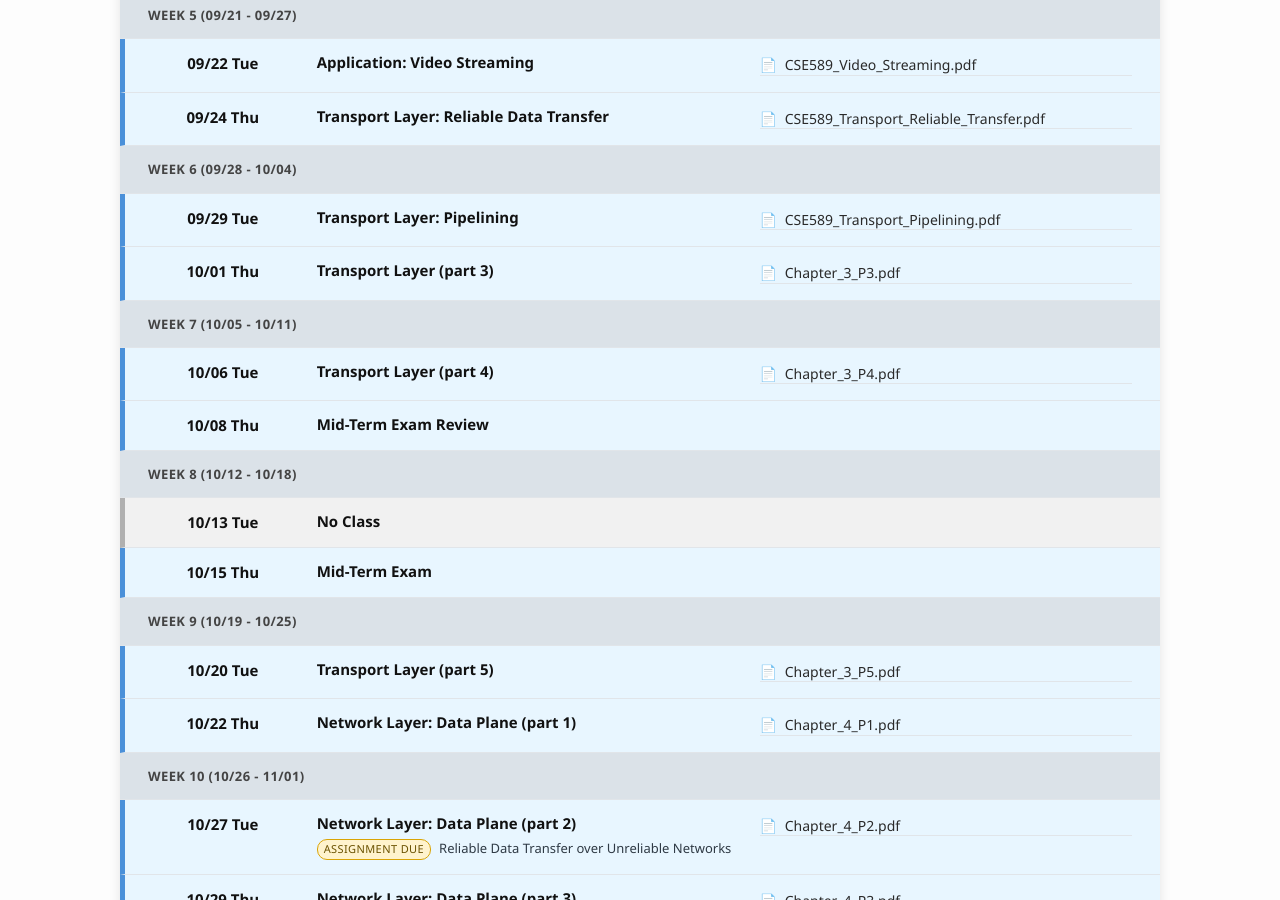
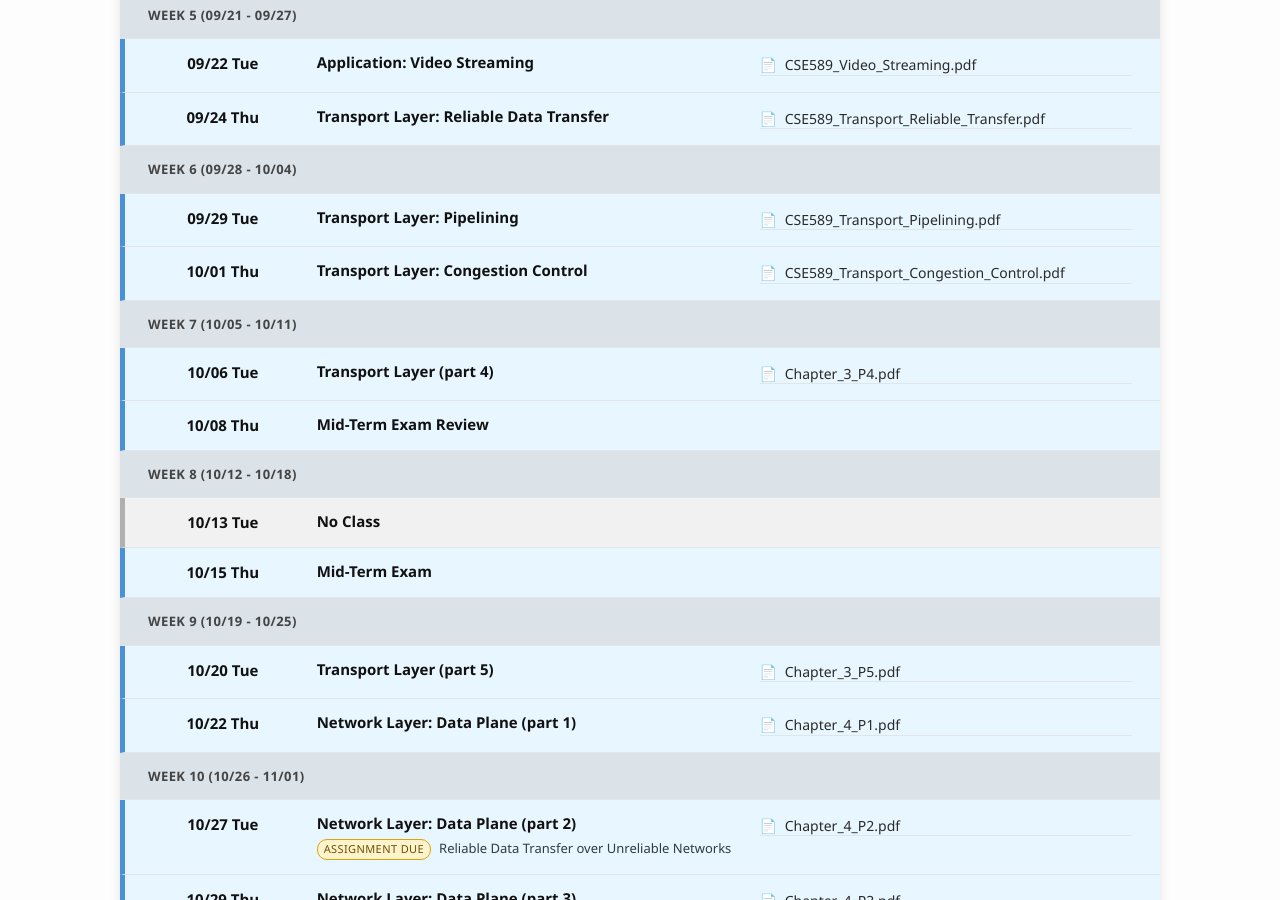
Before and after one commit to xieyaxiongfly/CSE589_fall_2026, a Jekyll site: the page built from schedule.md, in a window 1280 px wide and 900 px high, scrolled down 957 px. Built offline with Jekyll 4.4.1, drawn with Linux system fonts in a browser that asks for light colours; nearby versions of some CDN libraries.

Commit message:
uploading slides

```diff
--- a/_data/course_schedule.yml
+++ b/_data/course_schedule.yml
@@ -55,10 +55,10 @@ lecture_sequence:
   materials:
   - name: CSE589_Transport_Pipelining.pdf
     url: https://xieyaxiongfly.github.io/CSE589_fall_2026/static_files/uploads/CSE589_Transport_Pipelining.pdf
-- topic: Transport Layer (part 3)
+- topic: 'Transport Layer: Congestion Control'
   materials:
-  - name: Chapter_3_P3.pdf
-    url: https://xieyaxiongfly.github.io/CSE589_fall_2026/static_files/uploads/Chapter_3_P3.pdf
+  - name: CSE589_Transport_Congestion_Control.pdf
+    url: https://xieyaxiongfly.github.io/CSE589_fall_2026/static_files/uploads/CSE589_Chapter_3_Part_5_Congestion_Control.pdf
 - topic: Transport Layer (part 4)
   materials:
   - name: Chapter_3_P4.pdf
```
Also changed, not shown: 1 other file.
